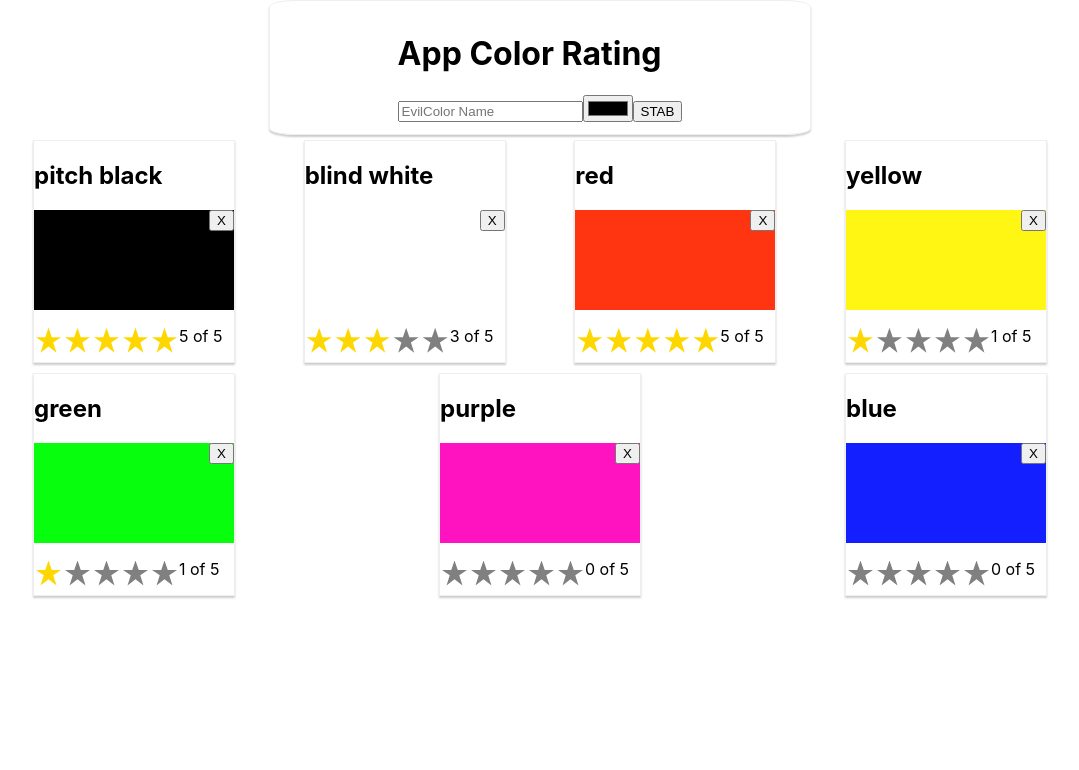
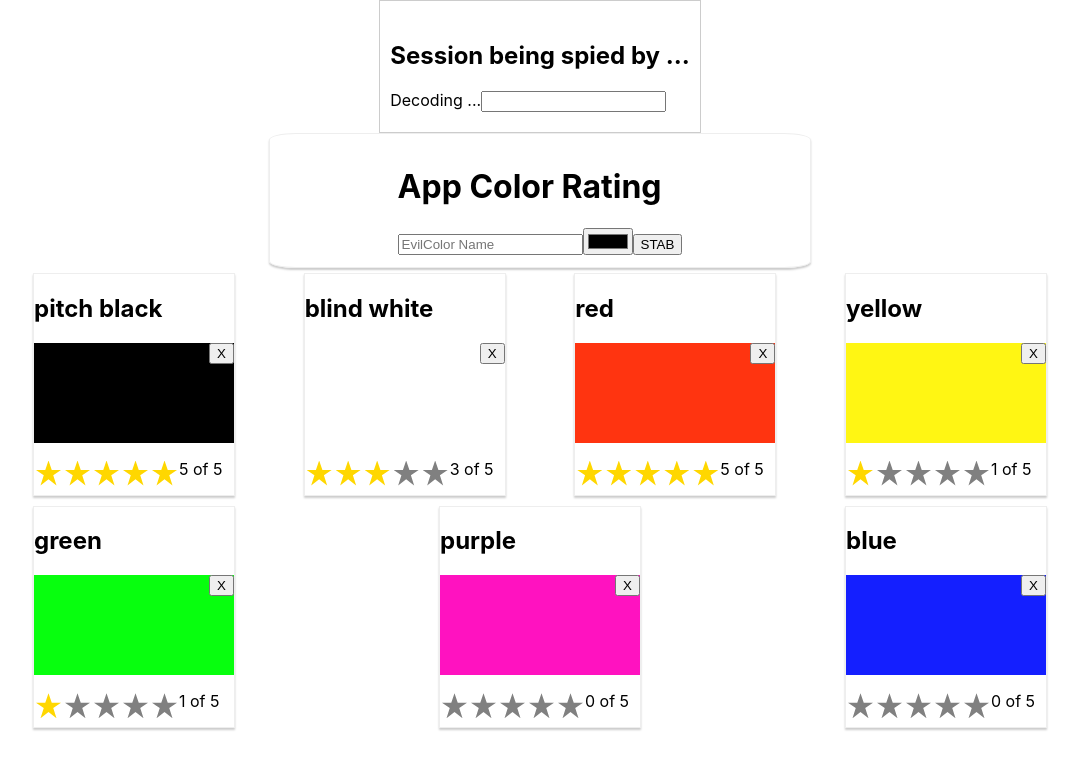
Before and after one commit to Filip9322/mastering-React, a React (Create React App) app in the folder mastering-react/: page / in a window 1280 px wide. Shown: the top 770 px of the page, without its empty margins (100-1179 px from the left). Built offline with nearby package versions, Linux system fonts and the light colour scheme.

Commit message:
Finished Assigment

```diff
--- a/mastering-react/src/App.js
+++ b/mastering-react/src/App.js
@@ -1,11 +1,13 @@
 import React, { Component } from 'react';
-import ColorRating from './Exercises/ColorRating'
+import ColorRating from './Exercises/ColorRating';
+import Assigment1 from './Assigments/Assigment_1';
 import './App.scss';
 
 class App extends Component {
   render() {
     return (
       <div className="exercise">
+        <Assigment1  />
         <ColorRating  />
       </div>
     );
--- a/mastering-react/src/App.scss
+++ b/mastering-react/src/App.scss
@@ -1,6 +1,7 @@
 .exercise{
   display: flex;
   justify-content: center;
+  flex-direction: column;
 }
 .day {
   display: inline-block;
--- /dev/null
+++ b/mastering-react/src/Assigments/Assigment_1.css
@@ -0,0 +1,6 @@
+.Assigment1{
+  margin:auto;
+  border: 1px solid #ccc;
+  box-shadow: 3px 3px 1px 0px #fff;
+  padding: 20px 10px;
+}
--- /dev/null
+++ b/mastering-react/src/Assigments/Assigment_1.js
@@ -0,0 +1,57 @@
+/*
+- Create TWO new components: UserInput and UserOutput
+- UserInput should hold an input element, UserOutput two paragraphs
+- Output multiple UserOutput components in the App component (any paragraph texts of your choice)
+- Pass a username (of your choice) to UserOutput via props and display it there
+- Add state to the App component (=> the username) and pass the username to the UserOutput component
+- Add a method to manipulate the state (=> an event-handler method)
+- Pass the event-handler method reference to the UserInput component and bind it to the input-change event
+- Ensure that the new input entered by the user overwrites the old username passed to UserOutput
+- Add two-way-binding to your input (in UserInput) to also display the starting username
+- Add styling of your choice to your components/ elements in the components - both with inline styles and stylesheets
+
+*/
+import React, { Component } from 'react';
+import './Assigment_1.css';
+
+class Assigment1 extends Component {
+  constructor(){
+    super()
+    this.state = {
+      username: '...'
+    }
+    this.usernameHandler = this.usernameHandler.bind(this)
+  }
+  usernameHandler(event){
+    const username = event.target.value
+    this.setState({username})
+  }
+  render(){
+    const {username}        = this.state
+    const {usernameHandler} = this
+    return(
+      <div className="Assigment1">
+        <UserOutput username = {username}/>
+        <UserInput  updateUsername= {usernameHandler} />
+      </div>
+    )
+  }
+}
+
+const UserInput = ({updateUsername=f=>f})=> {
+  return(
+    <form >
+      <label>Decoding ...</label>
+      <input name ='inputUsername' onChange={(event) => updateUsername(event)}></input>
+    </form>
+  )
+}
+const UserOutput = ({username =''})=> {
+  return(
+    <div>
+      <h2>Session being spied by {username}</h2>
+    </div>
+  )
+}
+
+export default Assigment1;
--- a/mastering-react/src/Exercises/StarRating.js
+++ b/mastering-react/src/Exercises/StarRating.js
@@ -44,4 +44,4 @@ StarRating.defaultProps = {
   totalStars:5
 }
 
-export default StarRating
+export default StarRating;
```
Also changed, not shown: mastering-react/src/Exercises/About Slidding Puzzle.txt (added), 1 other file (tests, documents, lock files or other folders).
